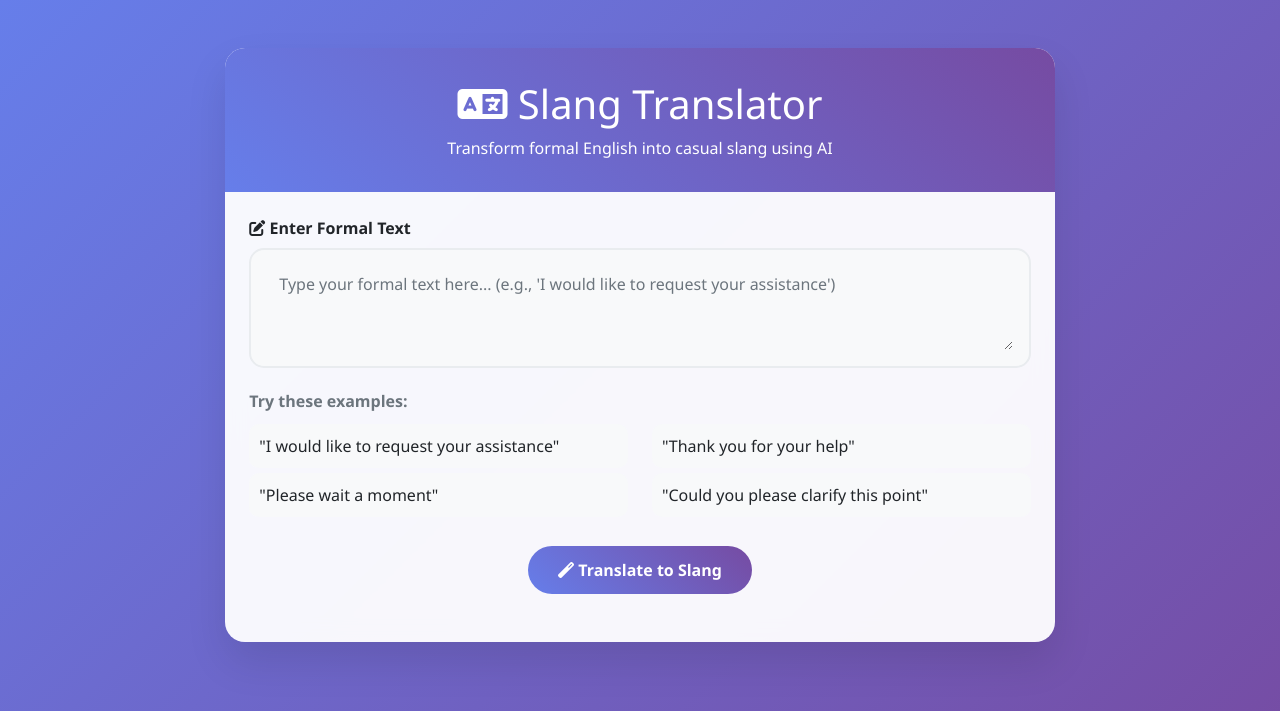
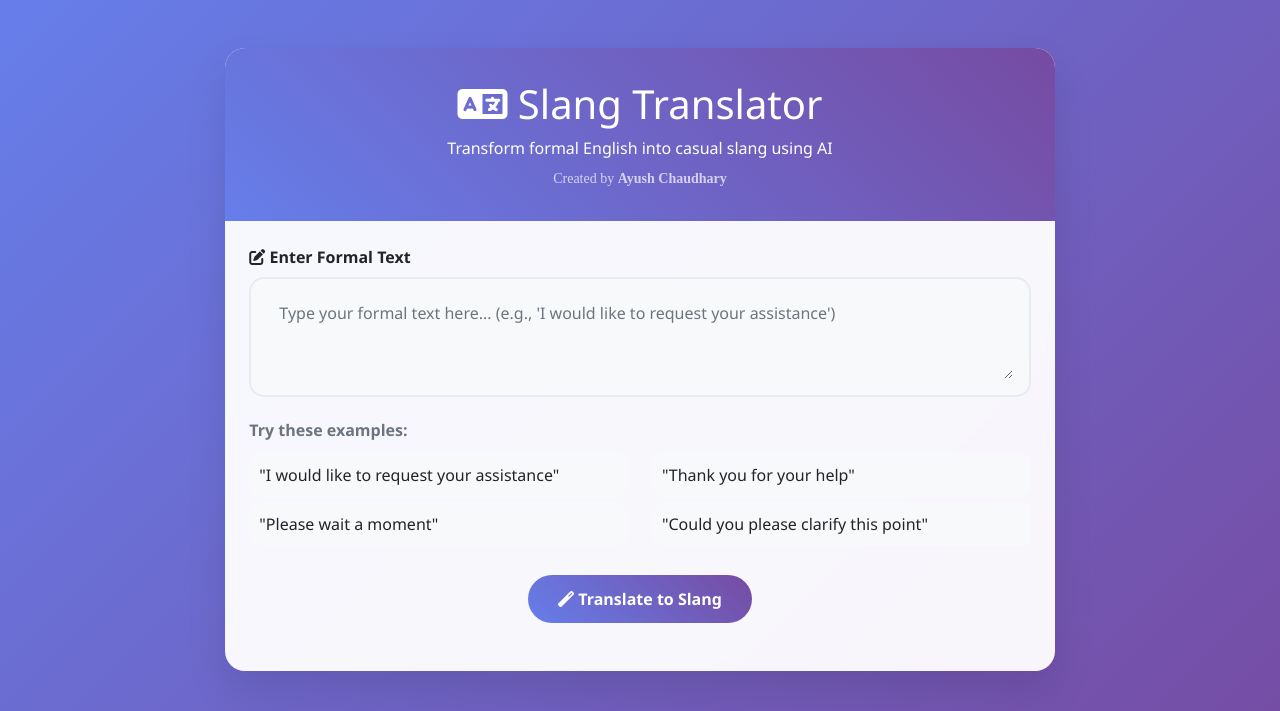
Before and after one commit to Shelbyayush/slang-translator, a Flask app: page / in a window 1280 px wide. Shown: the top 711 px of the page. Run offline with Flask 3, Linux system fonts and the light colour scheme.

Commit message:
Update creator name to 'Ayush Chaudhary' with Times New Roman font and faded white color

```diff
--- a/web_app/templates/index.html
+++ b/web_app/templates/index.html
@@ -89,6 +89,7 @@
                     <div class="header text-center">
                         <h1><i class="fas fa-language"></i> Slang Translator</h1>
                         <p class="mb-0">Transform formal English into casual slang using AI</p>
+                        <p class="mb-0 mt-2" style="font-family: 'Times New Roman', serif; color: rgba(255, 255, 255, 0.7); font-size: 14px;">Created by <strong>Ayush Chaudhary</strong></p>
                     </div>
 
                     <!-- Main Content -->
```
